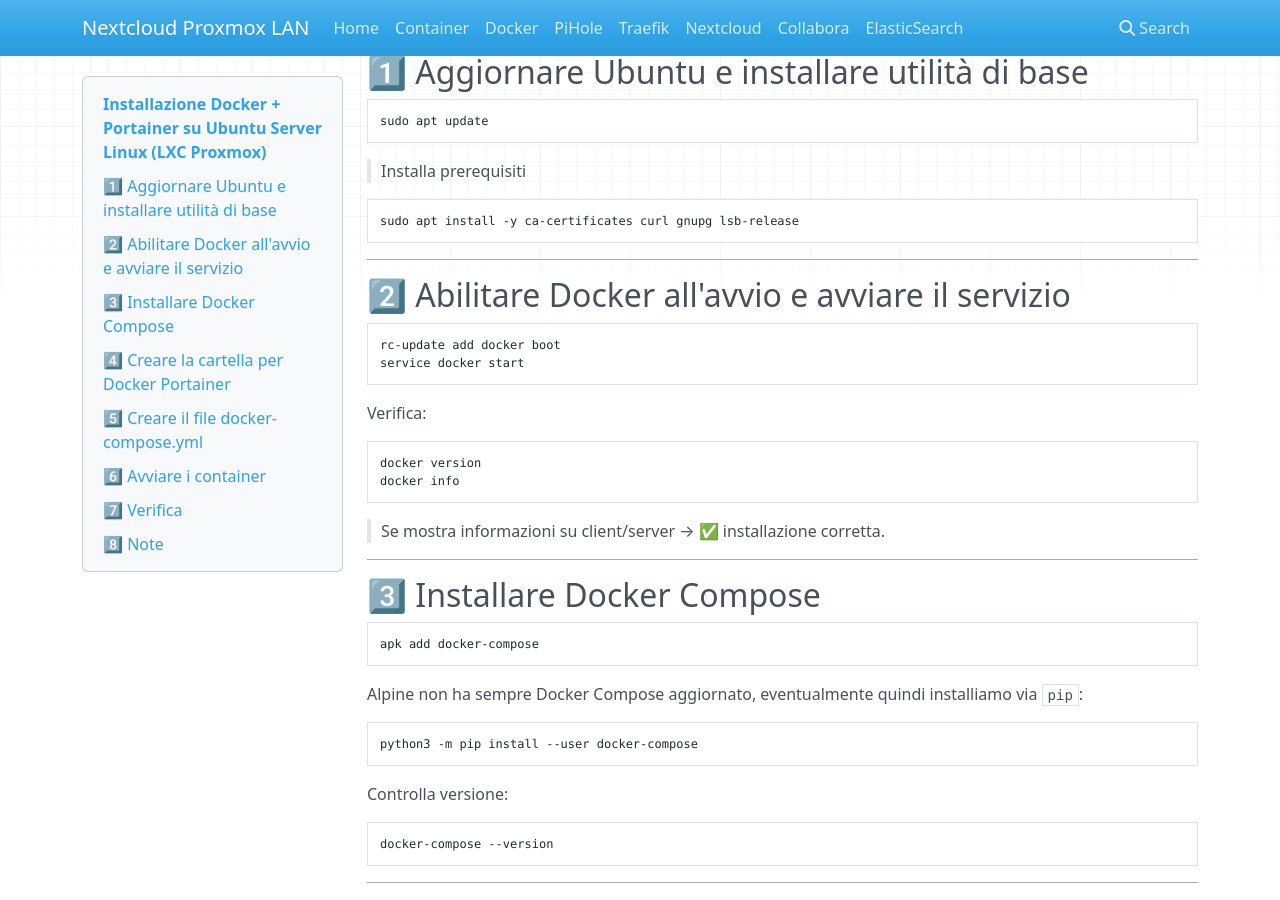
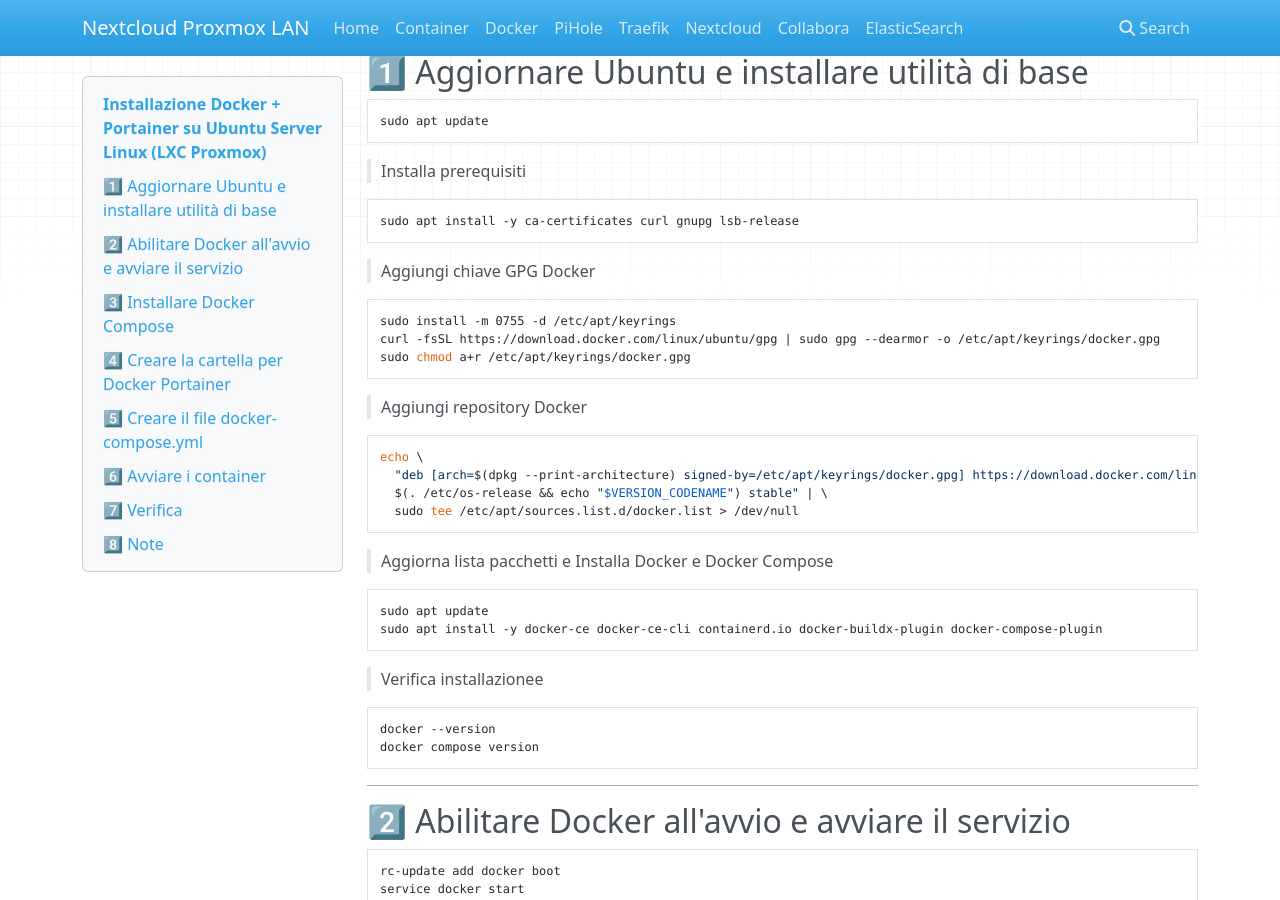
Before and after one commit to masilib/nextcloud-proxmox-lan, an MkDocs documentation site: the page built from docs/02.1-installazione-docker-ubuntu.md, in a window 1280 px wide and 900 px high, scrolled down 213 px. Built offline with MkDocs 1.6.1, drawn with Linux system fonts in a browser that asks for light colours; nearby versions of some CDN libraries.

Commit message:
Update 02.1-installazione-docker-ubuntu.md

````diff
--- a/docs/02.1-installazione-docker-ubuntu.md
+++ b/docs/02.1-installazione-docker-ubuntu.md
@@ -13,6 +13,34 @@ sudo apt update
 ```bash
 sudo apt install -y ca-certificates curl gnupg lsb-release
 ```
+
+> Aggiungi chiave GPG Docker
+```bash
+sudo install -m 0755 -d /etc/apt/keyrings
+curl -fsSL https://download.docker.com/linux/ubuntu/gpg | sudo gpg --dearmor -o /etc/apt/keyrings/docker.gpg
+sudo chmod a+r /etc/apt/keyrings/docker.gpg
+```
+
+> Aggiungi repository Docker
+```bash
+echo \
+  "deb [arch=$(dpkg --print-architecture) signed-by=/etc/apt/keyrings/docker.gpg] https://download.docker.com/linux/ubuntu \
+  $(. /etc/os-release && echo "$VERSION_CODENAME") stable" | \
+  sudo tee /etc/apt/sources.list.d/docker.list > /dev/null
+```
+
+> Aggiorna lista pacchetti e  Installa Docker e Docker Compose
+```bash
+sudo apt update
+sudo apt install -y docker-ce docker-ce-cli containerd.io docker-buildx-plugin docker-compose-plugin
+```
+
+> Verifica installazionee
+```bash
+docker --version
+docker compose version
+```
+
 ---
 
 ## 2️⃣ Abilitare Docker all'avvio e avviare il servizio
````
